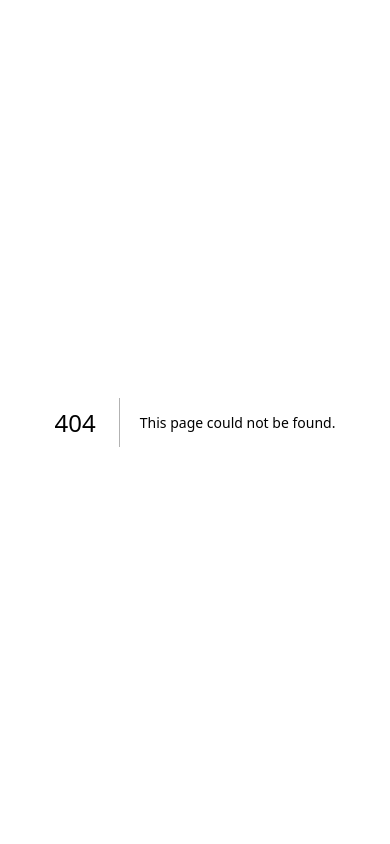
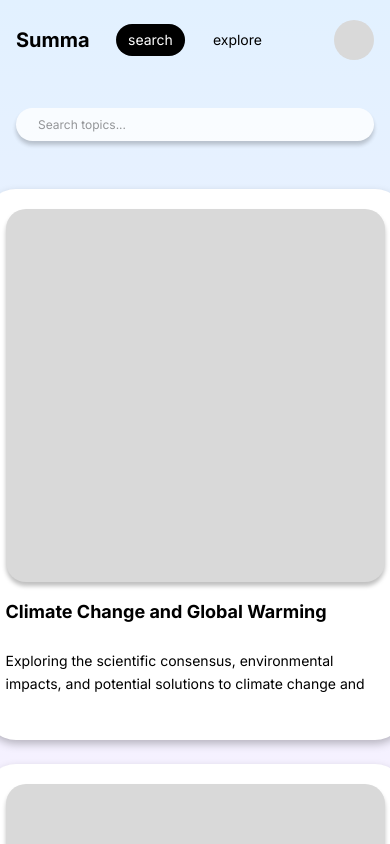
Before and after one commit to maymilla/Summa, a Next.js app: page /search in a window 390 px wide. Before the commit this address had no page. Shown: the top 844 px of the page. Built offline with nearby package versions, Linux system fonts and the light colour scheme.

Commit message:
feat: implement responsive interactive layout

```diff
--- a/app/globals.css
+++ b/app/globals.css
@@ -29,6 +29,9 @@ body {
     Roboto,
     Helvetica,
     sans-serif;
+  margin: 0;
+  padding: 0;
+  min-height: 100vh;
 }
 
 /* Hide scrollbar but keep functionality */
@@ -40,3 +43,130 @@ body {
   -ms-overflow-style: none;
   scrollbar-width: none;
 }
+
+/* Responsive utilities */
+@media (max-width: 768px) {
+  .grid-responsive {
+    grid-template-columns: 1fr;
+  }
+}
+
+@media (min-width: 769px) and (max-width: 1200px) {
+  .grid-responsive {
+    grid-template-columns: repeat(2, 1fr);
+  }
+}
+
+@media (min-width: 1201px) {
+  .grid-responsive {
+    grid-template-columns: repeat(3, 1fr);
+  }
+}
+
+/* Ensure consistent spacing across devices */
+.container-responsive {
+  width: 100%;
+  max-width: 1400px;
+  margin: 0 auto;
+  padding: 0 1rem;
+}
+
+/* Smooth transitions for better UX */
+.smooth-transition {
+  transition: all 0.3s ease;
+}
+
+/* Prevent horizontal scroll on small screens */
+* {
+  box-sizing: border-box;
+}
+
+html, body {
+  overflow-x: hidden;
+}
+
+/* Ensure tooltips don't cause overflow */
+.tooltip-container {
+  position: relative;
+  overflow: visible;
+}
+
+.tooltip-content {
+  position: absolute;
+  z-index: 1000;
+  white-space: nowrap;
+}
+
+/* Better focus states for accessibility */
+button:focus-visible,
+input:focus-visible,
+a:focus-visible {
+  outline: 2px solid #3b82f6;
+  outline-offset: 2px;
+}
+
+/* Improved hover states */
+@media (hover: hover) {
+  .hover-lift:hover {
+    transform: translateY(-2px);
+    box-shadow: 0 8px 16px rgba(0, 0, 0, 0.15);
+  }
+}
+
+/* Ensure full background coverage */
+.min-h-screen {
+  min-height: 100vh;
+  min-height: 100dvh; /* Dynamic viewport height for better mobile support */
+}
+
+/* Prevent any gaps or spaces */
+.full-height-container {
+  min-height: calc(100vh - 0px);
+  background: linear-gradient(180deg, #E2F1FF 0%, #F7F1FF 100%);
+}
+
+/* Ensure proper spacing at bottom */
+.bottom-spacing {
+  padding-bottom: 4rem;
+}
+
+@media (max-width: 768px) {
+  .bottom-spacing {
+    padding-bottom: 2rem;
+  }
+}
+
+/* Reset default margins and ensure full coverage */
+html {
+  margin: 0;
+  padding: 0;
+  height: 100%;
+}
+
+/* Ensure the main container always fills the screen */
+.page-container {
+  min-height: 100vh;
+  background: linear-gradient(180deg, #E2F1FF 0%, #F7F1FF 100%);
+  background-attachment: fixed;
+  background-size: cover;
+  background-repeat: no-repeat;
+}
+
+/* Additional safety for gradient coverage */
+.gradient-bg {
+  background: linear-gradient(180deg, #E2F1FF 0%, #F7F1FF 100%);
+  background-attachment: fixed;
+  min-height: 100vh;
+  position: relative;
+}
+
+.gradient-bg::before {
+  content: '';
+  position: fixed;
+  top: 0;
+  left: 0;
+  right: 0;
+  bottom: 0;
+  background: linear-gradient(180deg, #E2F1FF 0%, #F7F1FF 100%);
+  z-index: -1;
+}
--- a/app/page.tsx
+++ b/app/page.tsx
@@ -1,58 +1,5 @@
-"use client";
+import { redirect } from 'next/navigation';
 
-import Header from "../components/Header";
-import TopicCard from "../components/TopicCard";
-import { useState } from "react";
-import { topics } from "../data/topics";
-
-export default function SearchPage() {
-  const [searchQuery, setSearchQuery] = useState("");
-
-  const filteredTopics = topics.filter(topic =>
-    topic.title.toLowerCase().includes(searchQuery.toLowerCase())
-  );
-
-  return (
-    <div
-      className="min-h-screen w-full"
-      style={{
-        background: "linear-gradient(180deg, #E2F1FF 0%, #F7F1FF 100%)",
-      }}
-    >
-      {/* Header */}
-      <Header />
-
-      {/* Search Bar */}
-      <div className="flex justify-center pt-6 pb-12 px-4">
-        <div className="relative w-full max-w-[603px] h-[33px]">
-          <input
-            type="text"
-            value={searchQuery}
-            onChange={(e) => setSearchQuery(e.target.value)}
-            placeholder="Search topics..."
-            className="w-full h-[33px] px-[22px] bg-white py-2 rounded-[20px] opacity-80 shadow-[0px_4px_4px_0px_rgba(0,0,0,0.25)] border-none outline-none text-black text-xs font-normal"
-          />
-        </div>
-      </div>
-
-      {/* Topic Cards */}
-      <div className="flex justify-center px-4 pb-8">
-        <div className="grid grid-cols-1 md:grid-cols-2 lg:grid-cols-3 gap-6 justify-items-center max-w-fit">
-          {filteredTopics.map((topic) => (
-            <TopicCard
-              key={topic.id}
-              id={topic.id}
-              title={topic.title}
-              description={topic.description}
-            />
-          ))}
-          {filteredTopics.length === 0 && (
-            <div className="col-span-full text-center text-gray-500 py-8">
-              No topics found matching your search.
-            </div>
-          )}
-        </div>
-      </div>
-    </div>
-  );
+export default function HomePage() {
+  redirect('/search');
 }
--- /dev/null
+++ b/app/search/page.tsx
@@ -0,0 +1,55 @@
+"use client";
+
+import Header from "../../components/Header";
+import TopicCard from "../../components/TopicCard";
+import { useState } from "react";
+import { topics } from "../../data/topics";
+
+export default function SearchPage() {
+  const [searchQuery, setSearchQuery] = useState("");
+
+  const filteredTopics = topics.filter(topic =>
+    topic.title.toLowerCase().includes(searchQuery.toLowerCase())
+  );
+
+  return (
+    <div className="gradient-bg">
+      {/* Header */}
+      <Header />
+
+      {/* Search Bar */}
+      <div className="flex justify-center pt-6 pb-12 px-4">
+        <div className="relative w-full max-w-[603px] min-w-[280px] h-[33px]">
+          <input
+            type="text"
+            value={searchQuery}
+            onChange={(e) => setSearchQuery(e.target.value)}
+            placeholder="Search topics..."
+            className="w-full h-[33px] px-[22px] bg-white py-2 rounded-[20px] opacity-80 shadow-[0px_4px_4px_0px_rgba(0,0,0,0.25)] border-none outline-none text-black text-xs font-normal"
+          />
+        </div>
+      </div>
+
+      {/* Topic Cards */}
+      <div className="flex justify-center px-4 pb-16">
+        <div className="container-responsive">
+          <div className="grid grid-cols-1 md:grid-cols-2 xl:grid-cols-3 gap-6 justify-items-center">
+            {filteredTopics.map((topic) => (
+              <TopicCard
+                key={topic.id}
+                id={topic.id}
+                title={topic.title}
+                description={topic.description}
+              />
+            ))}
+            {filteredTopics.length === 0 && (
+              <div className="col-span-full text-center text-gray-500 py-8">
+                No topics found matching your search.
+              </div>
+            )}
+          </div>
+        </div>
+      </div>
+    </div>
+  );
+}
--- a/app/topic/[id]/page.tsx
+++ b/app/topic/[id]/page.tsx
@@ -24,26 +24,21 @@ export default function TopicDetailPage({ params }: TopicDetailPageProps) {
   }
 
   return (
-    <div
-      className="min-h-screen w-full"
-      style={{
-        background: "linear-gradient(180deg, #E2F1FF 0%, #F7F1FF 100%)",
-      }}
-    >
+    <div className="gradient-bg">
       {/* Header */}
       <Header />
 
       {/* Main Content Container */}
-      <div className="container mx-auto px-4 py-8">
+      <div className="container-responsive py-8 pb-16">
         {/* Main Title */}
-        <div className="mb-8 ml-8">
-          <h1 className="text-2xl md:text-[28px] font-bold text-black leading-normal text-left">
+        <div className="mb-8 px-4">
+          <h1 className="text-xl sm:text-2xl md:text-[28px] font-bold text-black leading-normal text-left">
             {currentTopic.title}
           </h1>
         </div>
 
         {/* Perspective Cards */}
-        <div className="grid grid-cols-1 md:grid-cols-2 lg:grid-cols-3 gap-6 mb-12 justify-items-center">
+        <div className="grid grid-cols-1 md:grid-cols-2 xl:grid-cols-3 gap-6 mb-12 justify-items-center">
           {currentTopic.perspectives.map((perspective) => (
             <PerspectiveCard
               key={perspective.id}
@@ -56,13 +51,13 @@ export default function TopicDetailPage({ params }: TopicDetailPageProps) {
         </div>
 
         {/* Community Notes Section */}
-        <div className="mb-8">
-          <h2 className="text-xl font-bold text-black text-left mb-6 ml-8">
+        <div className="mb-16">
+          <h2 className="text-lg sm:text-xl font-bold text-black text-left mb-6 px-4">
             Community Notes
           </h2>
 
           {/* Community Note Cards */}
-          <div className="grid grid-cols-1 md:grid-cols-2 lg:grid-cols-3 gap-6 justify-items-center">
+          <div className="grid grid-cols-1 md:grid-cols-2 xl:grid-cols-3 gap-6 justify-items-center">
             {currentTopic.communityNotes.map((note) => (
               <CommunityNote
                 key={note.id}
--- a/components/CommunityNote.tsx
+++ b/components/CommunityNote.tsx
@@ -11,18 +11,18 @@ export default function CommunityNote({
 }: CommunityNoteProps) {
   return (
     <div
-      className="w-[419px] h-[124px] rounded-[20px] shadow-[0px_4px_8px_0px_rgba(0,0,0,0.25)] relative group"
+      className="w-full max-w-[419px] min-w-[320px] h-[124px] rounded-[20px] shadow-[0px_4px_8px_0px_rgba(0,0,0,0.25)] relative group mx-auto hover-lift smooth-transition"
       style={{ backgroundColor }}
     >
       <div className="p-4 h-full">
-        <p className="text-sm text-black font-normal leading-normal h-[96px] overflow-y-auto overflow-x-hidden scrollbar-hide">
+        <p className="text-sm text-black font-normal leading-normal h-[84px] overflow-y-auto overflow-x-hidden scrollbar-hide pr-6">
           {content}
         </p>
 
         {sources.length > 0 && (
-          <div className="absolute bottom-2 right-2">
-            <div className="w-3 h-3 bg-gray-400 rounded-full cursor-help">
-              <div className="absolute bottom-full right-0 mb-2 w-48 bg-white border border-gray-200 rounded-lg shadow-lg opacity-0 group-hover:opacity-100 transition-opacity duration-200 z-10 p-2">
+          <div className="absolute bottom-2 right-2 tooltip-container">
+            <div className="w-3 h-3 bg-gray-400 rounded-full cursor-help smooth-transition hover:bg-gray-500">
+              <div className="tooltip-content absolute bottom-full right-0 mb-2 w-48 bg-white border border-gray-200 rounded-lg shadow-lg opacity-0 group-hover:opacity-100 transition-opacity duration-200 z-10 p-2">
                 <div className="text-xs font-semibold text-gray-700 mb-1">Sources:</div>
                 <ul className="text-xs text-gray-600 space-y-1">
                   {sources.map((source, index) => (
--- a/components/Header.tsx
+++ b/components/Header.tsx
@@ -2,34 +2,34 @@ import Link from "next/link";
 
 export default function Header() {
   return (
-    <header className="flex items-center w-full px-7 pt-5 pb-6 relative">
+    <header className="flex items-center w-full px-4 sm:px-7 pt-5 pb-6 relative min-w-[320px]">
       {/* Logo */}
-      <Link href="/" className="text-2xl font-bold text-black">
+      <Link href="/search" className="text-xl sm:text-2xl font-bold text-black flex-shrink-0">
         Summa
       </Link>
 
       {/* Navigation */}
-      <div className="absolute left-1/2 transform -translate-x-1/2 flex items-center gap-8">
+      <div className="absolute left-1/2 transform -translate-x-1/2 flex items-center gap-4 sm:gap-8">
         <Link
-          href="/"
-          className="inline-flex items-center justify-center px-3 py-1.5 bg-black text-white text-m font-normal rounded-[20px]"
+          href="/search"
+          className="inline-flex items-center justify-center px-3 py-1.5 bg-black text-white text-sm sm:text-base font-normal rounded-[20px] whitespace-nowrap"
         >
           search
         </Link>
         <button
-          className="inline-flex items-center justify-center px-3 py-1.5 text-black text-m font-normal relative group"
+          className="inline-flex items-center justify-center px-3 py-1.5 text-black text-sm sm:text-base font-normal relative group whitespace-nowrap"
           title="Coming soon!"
         >
           explore
           {/* Tooltip */}
-          <div className="absolute bottom-full left-1/2 transform -translate-x-1/2 mb-2 px-2 py-1 bg-black text-white text-sm rounded opacity-0 group-hover:opacity-100 transition-opacity duration-200 whitespace-nowrap">
+          <div className="absolute bottom-full left-1/2 transform -translate-x-1/2 mb-2 px-2 py-1 bg-black text-white text-xs rounded opacity-0 group-hover:opacity-100 transition-opacity duration-200 whitespace-nowrap z-10">
             Coming soon!
           </div>
         </button>
       </div>
 
       {/* Profile Avatar */}
-      <div className="w-[50px] h-[50px] bg-[#D9D9D9] rounded-full flex-shrink-0 ml-auto"></div>
+      <div className="w-[40px] h-[40px] sm:w-[50px] sm:h-[50px] bg-[#D9D9D9] rounded-full flex-shrink-0 ml-auto"></div>
     </header>
   );
 }
--- a/components/PerspectiveCard.tsx
+++ b/components/PerspectiveCard.tsx
@@ -12,21 +12,21 @@ export default function PerspectiveCard({
   sources = [],
 }: PerspectiveCardProps) {
   return (
-    <div className="w-[419px] h-[611px] bg-white rounded-[20px] shadow-[0px_4px_8px_0px_rgba(0,0,0,0.25)] relative">
+    <div className="w-full max-w-[419px] min-w-[320px] h-[611px] bg-white rounded-[20px] shadow-[0px_4px_8px_0px_rgba(0,0,0,0.25)] relative mx-auto hover-lift smooth-transition">
       <div className="p-5">
         {/* Header with title and sources */}
         <div className="flex justify-between items-start mb-4">
-          <h3 className="text-xl font-bold text-black">{title}</h3>
+          <h3 className="text-xl font-bold text-black pr-4 flex-1">{title}</h3>
           {sources.length > 0 && (
-            <div className="group relative">
+            <div className="group relative flex-shrink-0 tooltip-container">
               <button
-                className="text-sm font-bold underline"
+                className="text-sm font-bold underline smooth-transition"
                 style={{ color: sourcesColor }}
               >
                 sources
               </button>
               {/* Sources tooltip */}
-              <div className="absolute right-0 top-full mt-2 w-64 bg-white border border-gray-200 rounded-lg shadow-lg opacity-0 group-hover:opacity-100 transition-opacity duration-200 z-10 p-3">
+              <div className="tooltip-content absolute right-0 top-full mt-2 w-64 bg-white border border-gray-200 rounded-lg shadow-lg opacity-0 group-hover:opacity-100 transition-opacity duration-200 z-10 p-3">
                 <ul className="text-xs text-gray-700 space-y-1">
                   {sources.map((source, index) => (
                     <li key={index} className="border-b border-gray-100 pb-1 last:border-b-0">
--- a/components/TopicCard.tsx
+++ b/components/TopicCard.tsx
@@ -9,7 +9,7 @@ interface TopicCardProps {
 export default function TopicCard({ id, title, description }: TopicCardProps) {
   return (
     <Link href={`/topic/${id}`} className="block">
-      <div className="w-[419px] h-[551px] bg-white rounded-[30px] shadow-[0px_4px_8px_0px_rgba(0,0,0,0.25)] cursor-pointer hover:shadow-lg transition-shadow overflow-hidden">
+      <div className="w-full max-w-[419px] min-w-[320px] h-[551px] bg-white rounded-[30px] shadow-[0px_4px_8px_0px_rgba(0,0,0,0.25)] cursor-pointer hover-lift smooth-transition overflow-hidden mx-auto">
         {/* Image Container */}
         <div className="flex justify-center items-center p-5">
           <div className="w-[379px] h-[373px] bg-[#D9D9D9] rounded-[20px] shadow-[0px_4px_4px_0px_rgba(0,0,0,0.25)]"></div>
```
